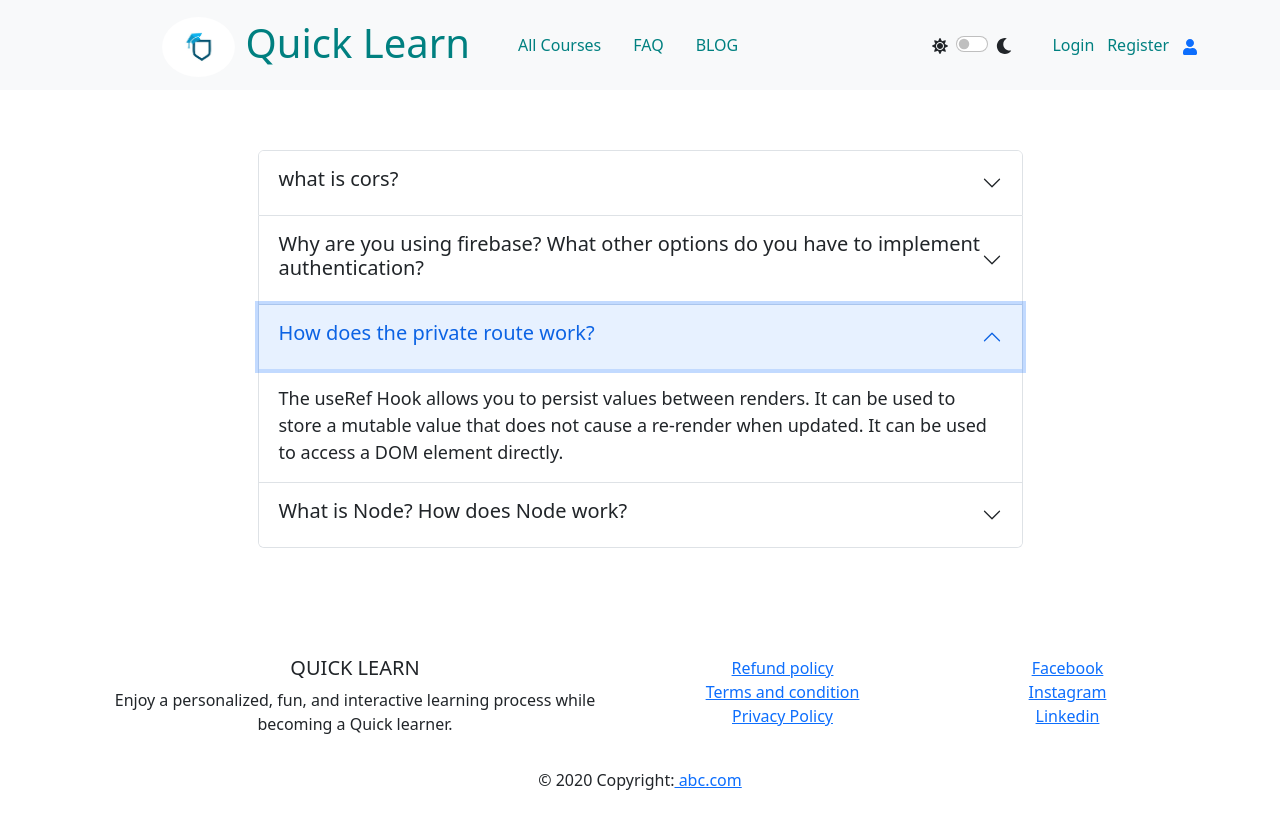
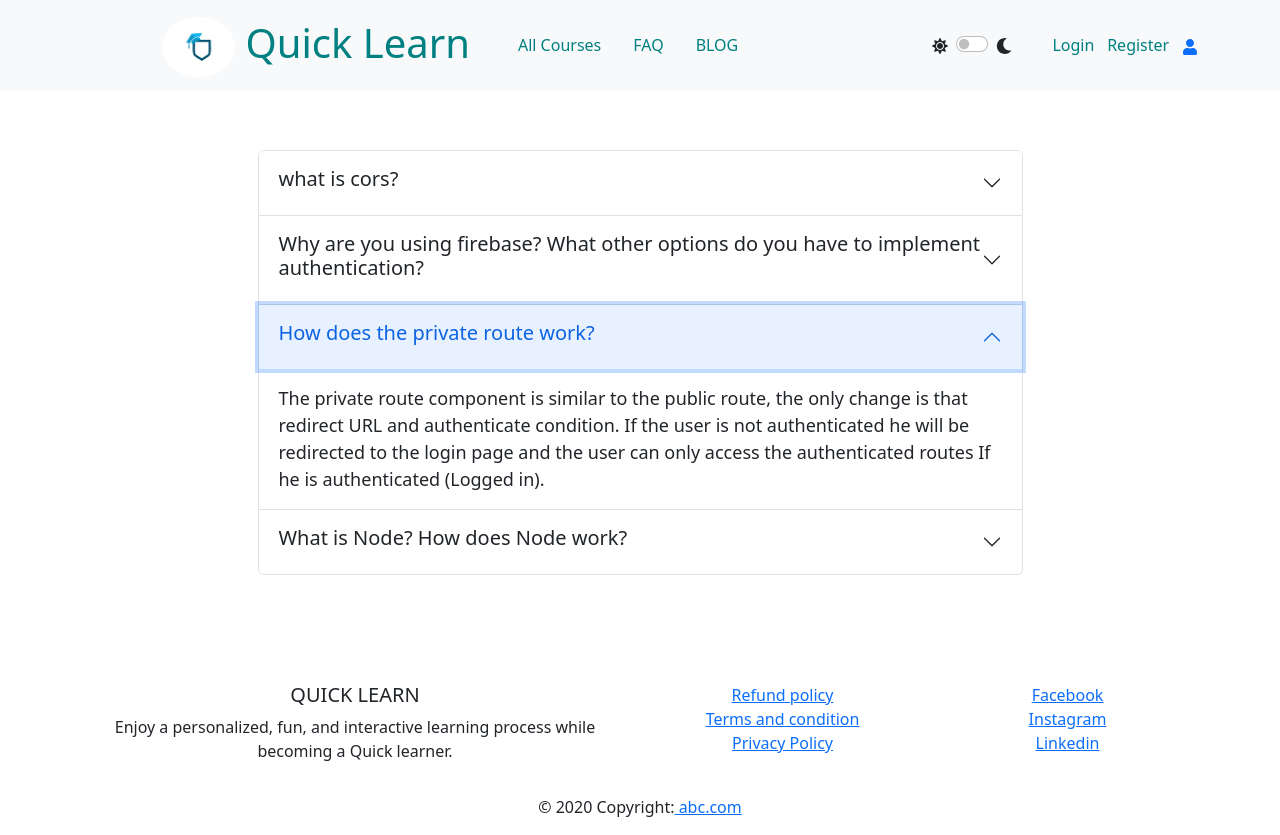
Before and after one commit to itskawsarjamil/quick-learn-client-side, a React (Create React App) app: page /blog in a window 1280 px wide. Both pictures are taken after a click on the button "How does the private route work?". Before the commit the page ends 808 px from the top, so only its background shows below. Built offline with nearby package versions, Linux system fonts and the light colour scheme; no server answers.

Commit message:
3rd qsn's answer of blog section has been writter

```diff
--- a/src/Pages/Blog/Blog.js
+++ b/src/Pages/Blog/Blog.js
@@ -20,7 +20,7 @@
                 <Accordion.Item eventKey="2">
                     <Accordion.Header className='acrdn-hdr'><h5>How does the private route work?</h5></Accordion.Header>
                     <Accordion.Body>
-                    The useRef Hook allows you to persist values between renders. It can be used to store a mutable value that does not cause a re-render when updated. It can be used to access a DOM element directly.
+                    The private route component is similar to the public route, the only change is that redirect URL and authenticate condition. If the user is not authenticated he will be redirected to the login page and the user can only access the authenticated routes If he is authenticated (Logged in).
                     </Accordion.Body>
                 </Accordion.Item>
                 <Accordion.Item eventKey="3">
```
